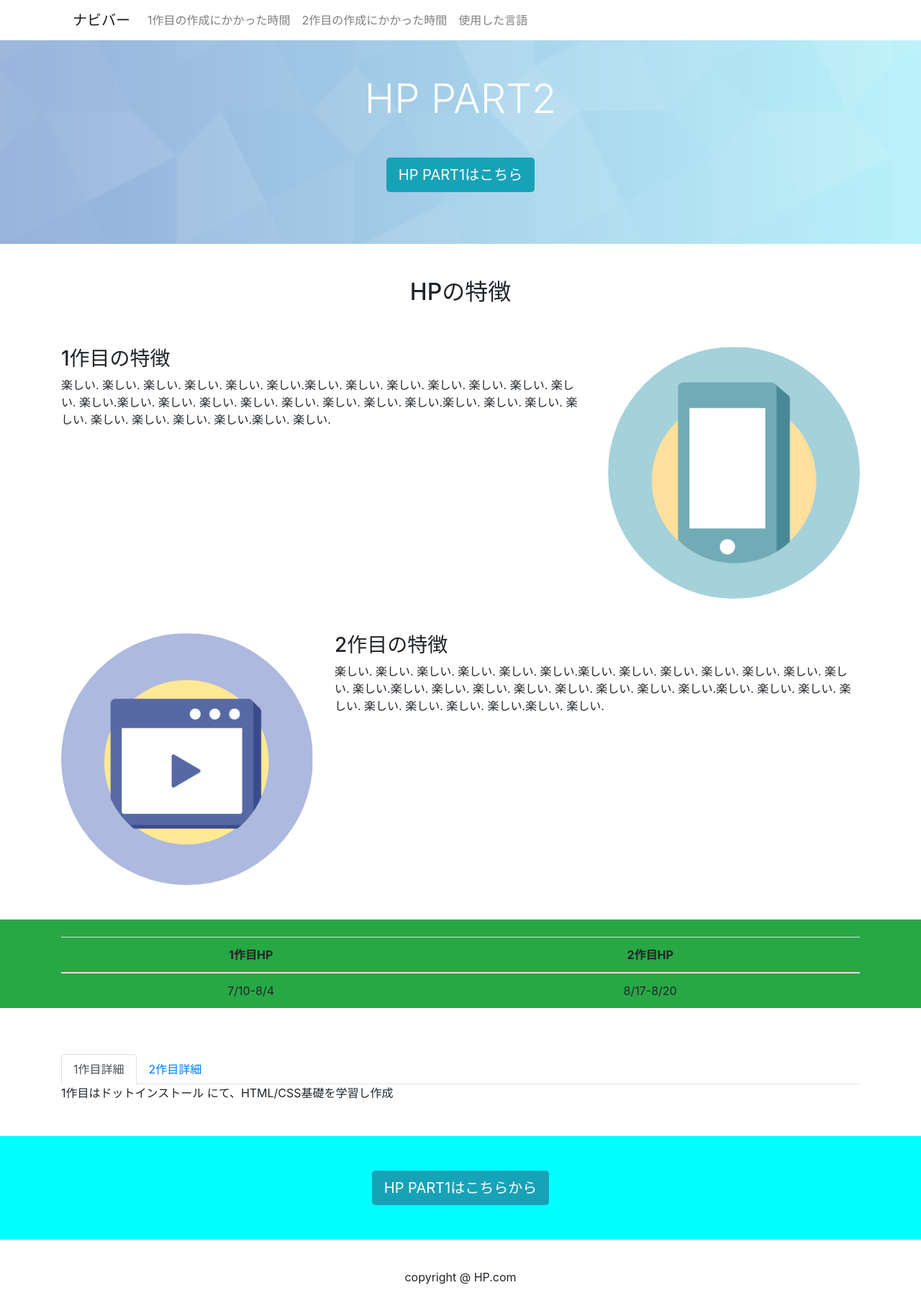
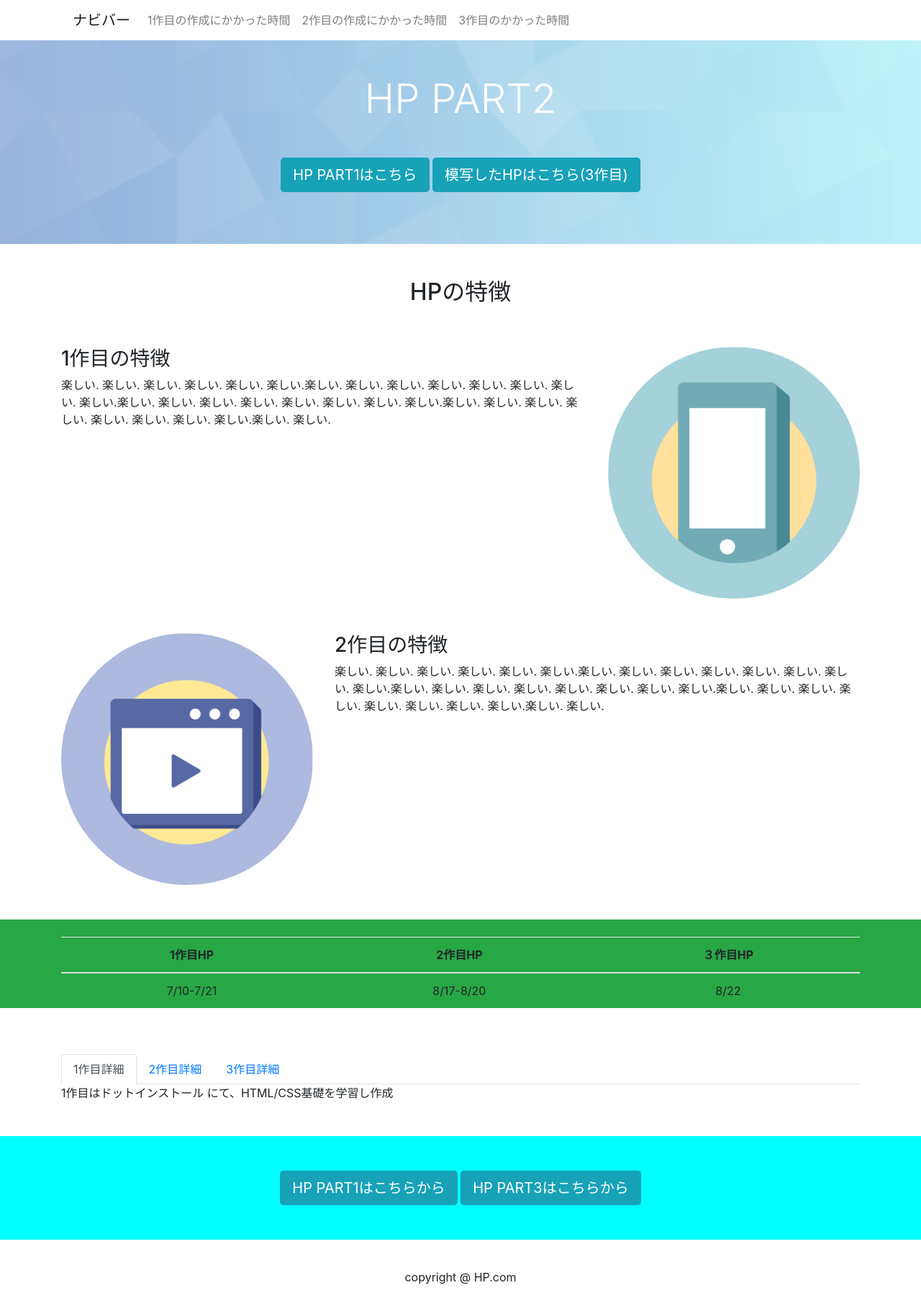
Before and after one commit to hphtml/hp2, a plain HTML site: page index.html in a window 1280 px wide. Shown: the whole page at 72% size. Drawn offline with nearby package versions, Linux system fonts and the light colour scheme.

Commit message:
Update index.html

```diff
--- a/index.html
+++ b/index.html
@@ -1,4 +1,4 @@
-<!doctype html>
+<!doctype html><!doctype html>
 <html lang="la">
   <head>
     <!-- Required meta tags -->
@@ -19,7 +19,7 @@
               <ul class="navbar-nav">
                 <li class="nav-item"><a href="#time" class="nav-link">1作目の作成にかかった時間</a></li>
                 <li class="nav-item"><a href="#time2" class="nav-link">2作目の作成にかかった時間</a></li>
-                <li class="nav-item"><a href="#la" class="nav-link">使用した言語</a></li>
+                <li class="nav-item"><a href="#la" class="nav-link">3作目のかかった時間</a></li>
               </ul>
             </nav>
           </div>
@@ -44,6 +44,10 @@
         <a href="https://hphtml.github.io/githb.io/" target="_blank">
         <button class="btn bg-info text-white btn-lg">HP PART1はこちら</button>
         </a>
+
+        <a href="https://hphtml.github.io/mosya-hp1/" target="_blank">
+          <button class="btn bg-info text-white btn-lg">模写したHPはこちら(3作目)</button>
+          </a>
       </div>
   　</div>
      <section>
@@ -81,9 +85,9 @@
        <div class="container" id="time">
          <table class="table table-hover">
            <thead>
-             <tr><th>1作目HP</th><th>2作目HP</th></tr>
+             <tr><th>1作目HP</th><th>2作目HP</th><th>３作目HP</th></tr>
                 <tbody>
-    　　　　　　　　<tr><td>7/10-8/4</td><td>8/17-8/20</td></tr>
+    　　　　　　　　<tr><td>7/10-7/21</td><td>8/17-8/20</td><td>8/22</td></tr>
                 </tbody>
 
            </thead>
@@ -95,6 +99,7 @@
        <ul class="nav nav-tabs">
          <li class="nav-item"><a href="#one" class="nav-link active" data-toggle="tab">1作目詳細</a></li>
          <li class="nav-item"><a href="#two" class="nav-link" data-toggle="tab">2作目詳細</a></li>
+         <li class="nav-item"><a href="#three" class="nav-link" data-toggle="tab">3作目詳細</a></li>
        </ul>
 
         <div class="tab-content" id="la">
@@ -105,10 +110,15 @@
             </div>
 
             <div id="two" class="tab-pane">
-                <p>2作目はBootstrapを使用し、HTML/CSSの基礎で作成
+                <p>2作目はBootstrapを学習し、HTML/CSSの基礎で作成
                 </p>
             </div>
-         </div>
+
+            <div id="three" class="tab-pane">
+                <p>3作目はudemyを勉強し、HTML/CSSの基礎で作成
+                </p>
+            </div>
+        </div>
     </div>
     <div class="bc py-5 my-3">
       <style>
@@ -121,6 +131,11 @@
         <a href="https://hphtml.github.io/githb.io/" target="_blank">
           <button class="btn bg-info text-white btn-lg">HP PART1はこちらから</button>
         </a>
+
+        <a href="https://hphtml.github.io/mosya-hp1/" target="_blank">
+          <button class="btn bg-info text-white btn-lg">HP PART3はこちらから</button>
+        </a>
+
       </div>
     </div>
     <footer class="text-center py-4">
```
